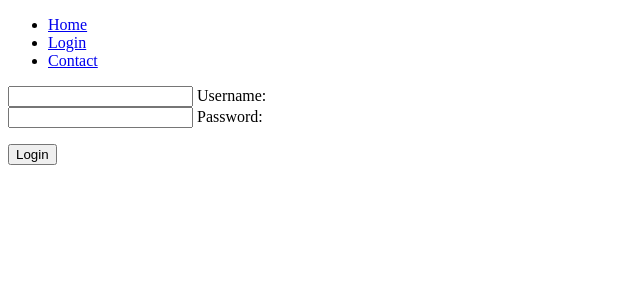
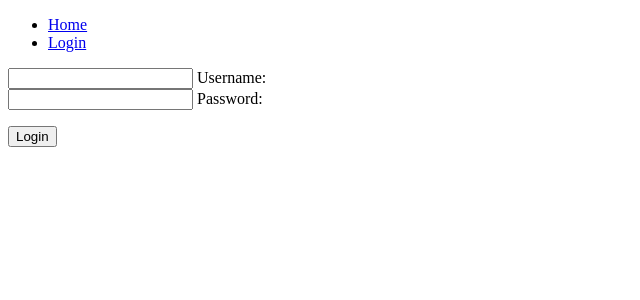
Before and after one commit to benSmith1981/LoginStudentExercise, a Flask app: page /login in a window 1280 px wide. Shown: the top 300 px of the page, without its empty margins (0-640 px from the left). Run offline with Flask 2, Linux system fonts and the light colour scheme; some libraries are stand-ins or nearby versions.

Commit message:
removed contact page

```diff
--- a/templates/base.html
+++ b/templates/base.html
@@ -12,7 +12,6 @@
             <ul>
               <li><a href="{{url_for('home')}}">Home</a></li>
               <li><a href="{{url_for('login')}}">Login</a></li>
-              <li><a href="/contact.html">Contact</a></li>
             </ul>
           </nav>
     </header>
```
